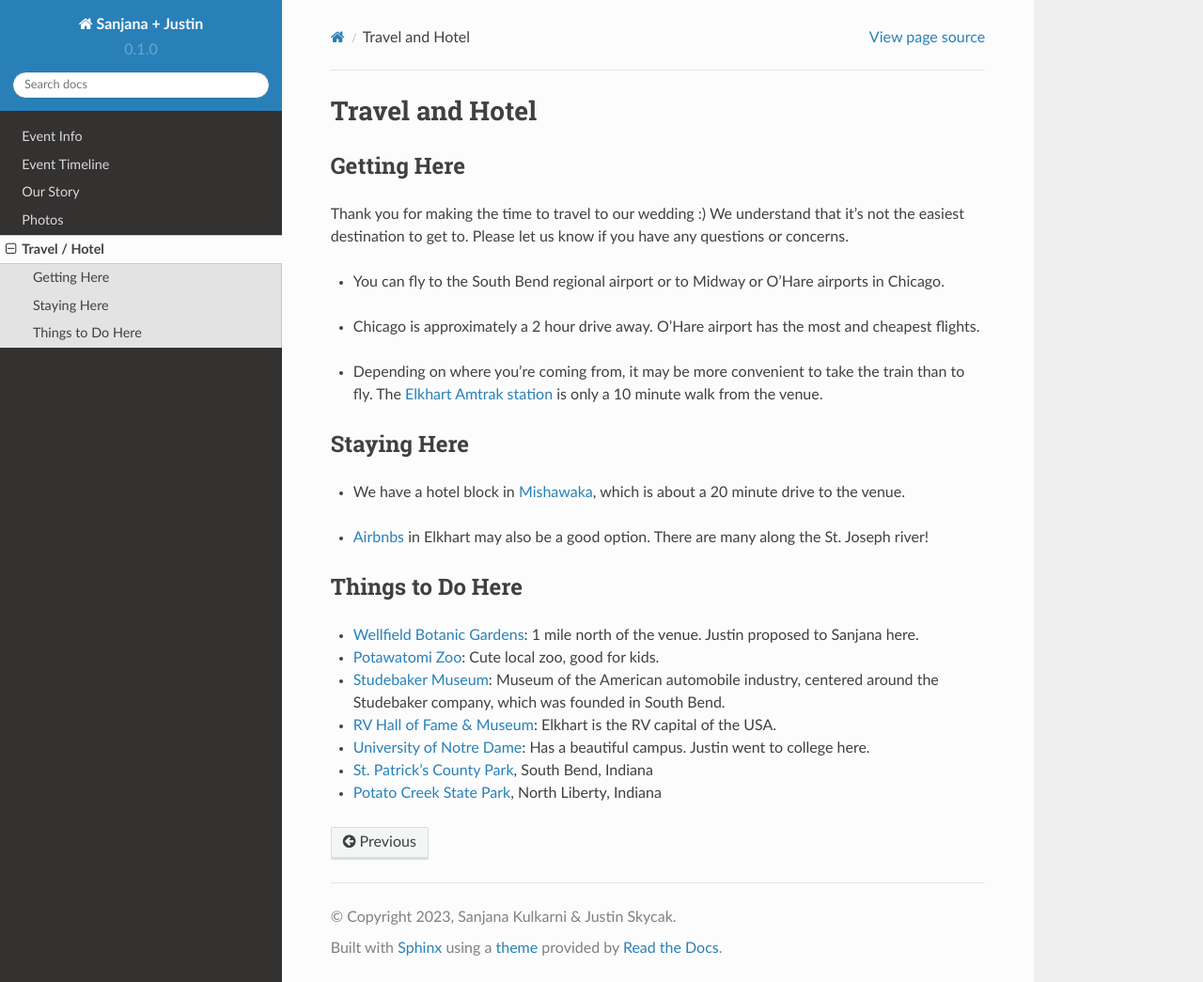
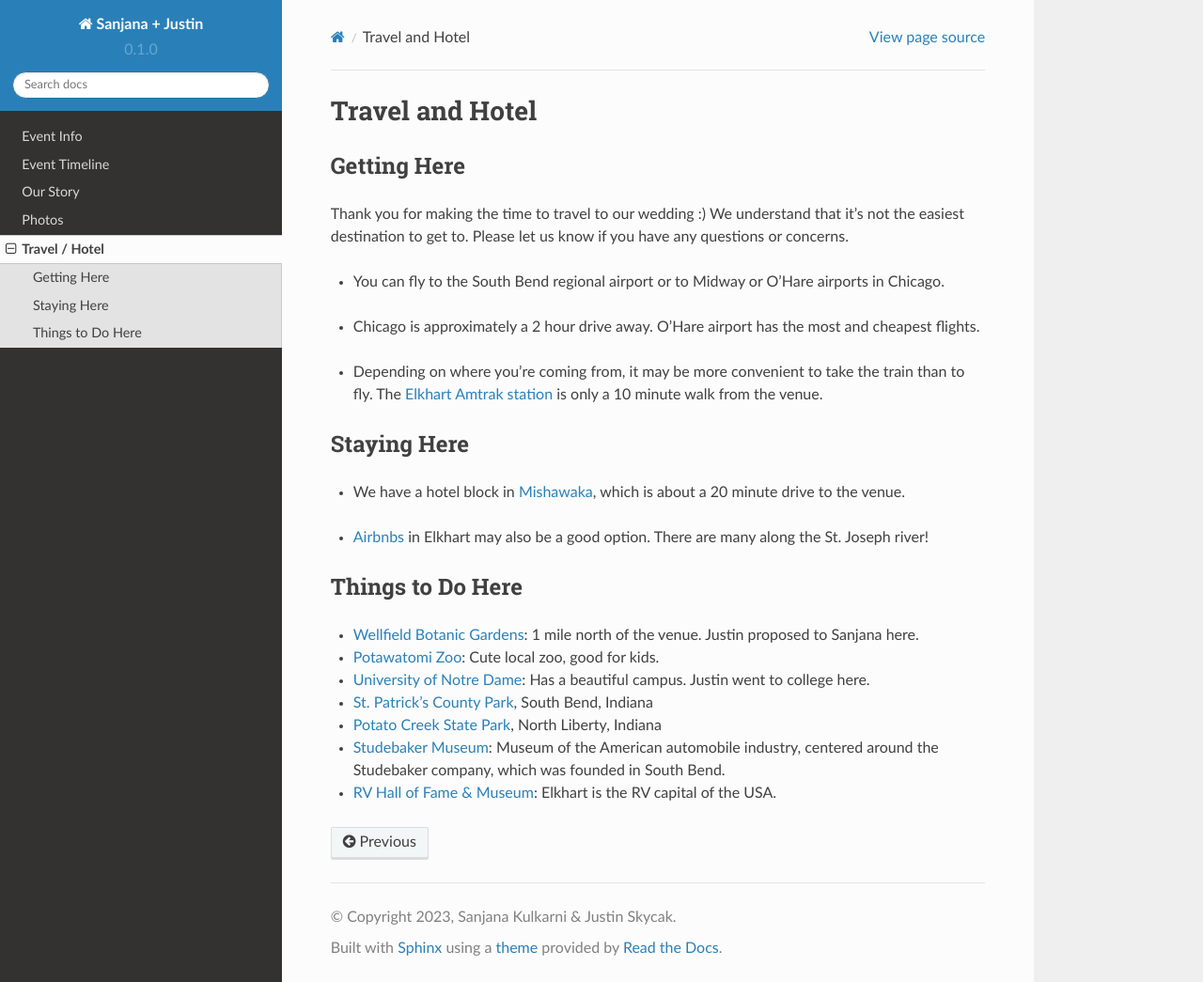
Before and after one commit to jpskycak/wedding, a Sphinx documentation site: the page built from docs/source/hotel.rst, in a window 1280 px wide and 1045 px high. Shown: the whole window at 94% size. Built offline with Sphinx 7.4.7 and the Read the Docs theme 2.0.0, drawn with Linux system fonts in a browser that asks for light colours.

```diff
--- a/docs/source/hotel.rst
+++ b/docs/source/hotel.rst
@@ -28,11 +28,11 @@ Things to Do Here
 
 * `Wellfield Botanic Gardens <https://wellfieldgardens.org/>`_: 1 mile north of the venue. Justin proposed to Sanjana here.
 * `Potawatomi Zoo <https://www.potawatomizoo.org/>`_: Cute local zoo, good for kids.
-* `Studebaker Museum <https://www.studebakermuseum.org/#>`_: Museum of the American automobile industry, centered around the Studebaker company, which was founded in South Bend.
-* `RV Hall of Fame & Museum <https://www.rvmhhalloffame.org/>`_: Elkhart is the RV capital of the USA.
 * `University of Notre Dame <https://www.nd.edu/>`_: Has a beautiful campus. Justin went to college here.
 * `St. Patrick's County Park <http://www.sjcparks.org/592/St-Patricks>`_, South Bend, Indiana
 * `Potato Creek State Park <https://www.in.gov/dnr/state-parks/parks-lakes/potato-creek-state-park/>`_, North Liberty, Indiana
+* `Studebaker Museum <https://www.studebakermuseum.org/#>`_: Museum of the American automobile industry, centered around the Studebaker company, which was founded in South Bend.
+* `RV Hall of Fame & Museum <https://www.rvmhhalloffame.org/>`_: Elkhart is the RV capital of the USA.
 
 ..
   * `Shedd Aquarium <https://www.sheddaquarium.org/>`_
```
